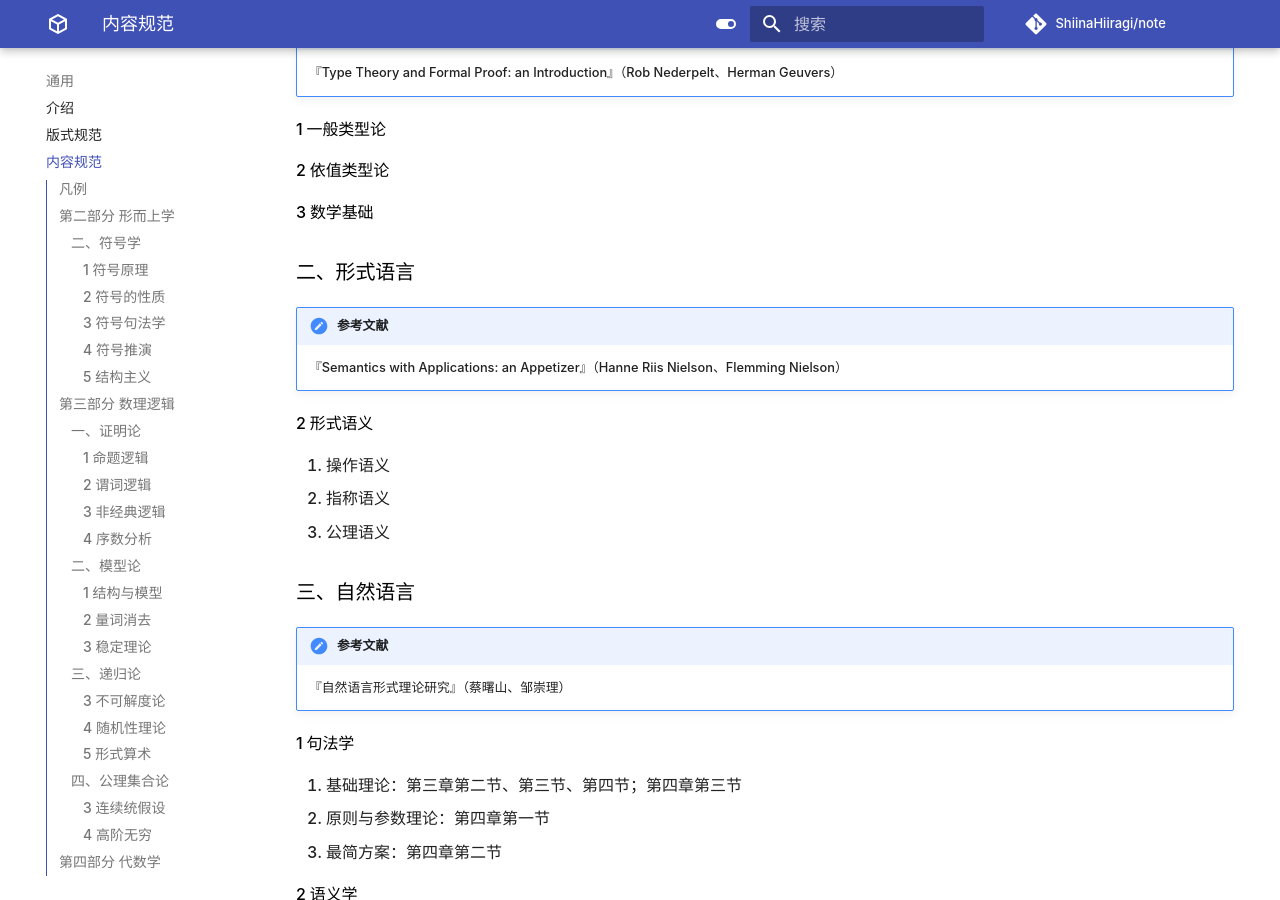
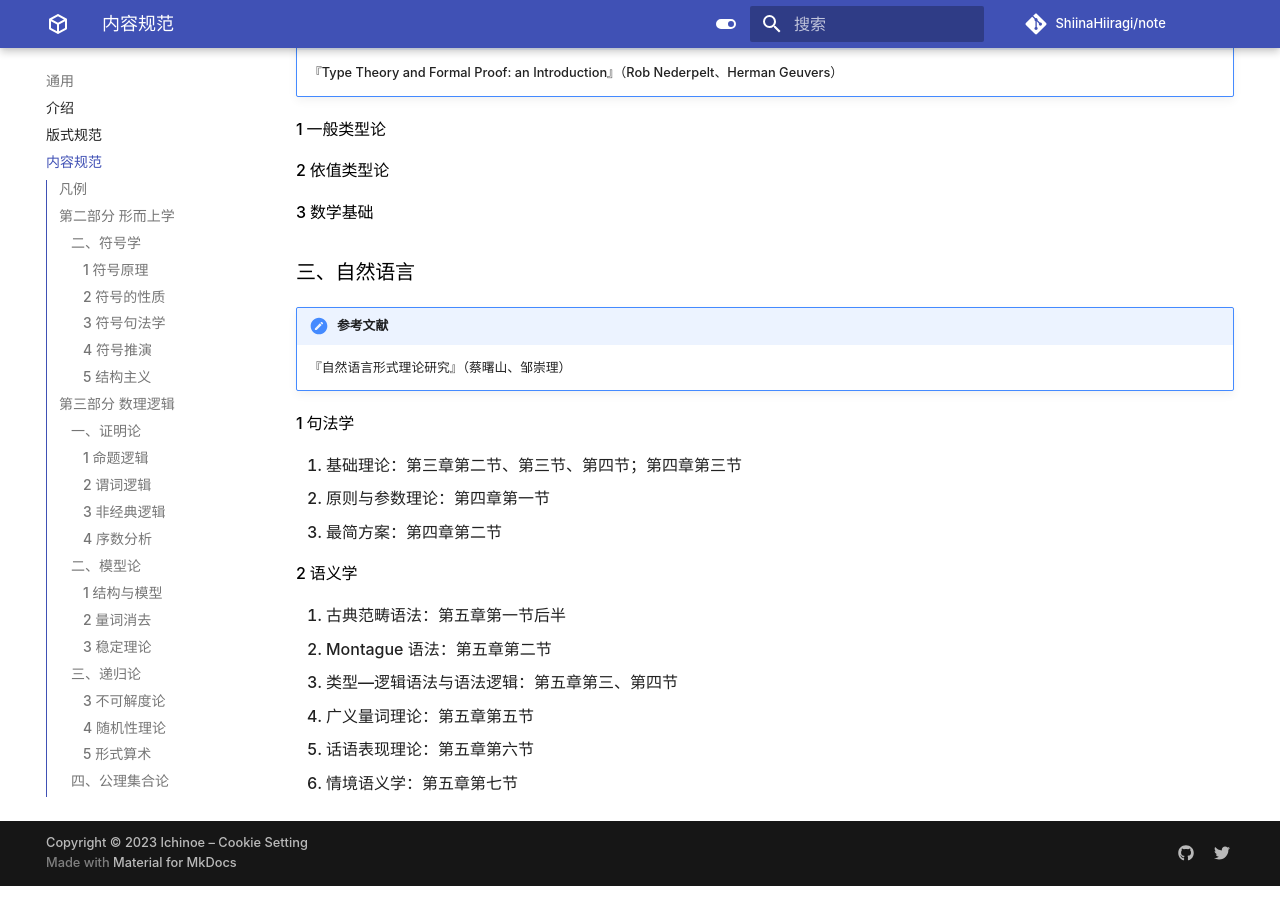
Before and after one commit to ShiinaHiiragi/note, an MkDocs documentation site: the page built from docs/intro/toc.md, in a window 1280 px wide and 900 px high, scrolled down 6933 px. Built offline with MkDocs 1.6.1 and Material for MkDocs 9.7.7, drawn with Linux system fonts in a browser that asks for light colours; comment, search, counter and statistics services are not loaded.

Commit message:
finish sem

```diff
--- a/docs/intro/toc.md
+++ b/docs/intro/toc.md
@@ -230,16 +230,6 @@
 
 #### 3 数学基础
 
-### 二、形式语言
-
-!!! note "参考文献"
-    『Semantics with Applications: an Appetizer』（Hanne Riis Nielson、Flemming Nielson）
-
-#### 2 形式语义
-1. 操作语义
-2. 指称语义
-3. 公理语义
-
 ### 三、自然语言
 
 !!! note "参考文献"
```
Also changed, not shown: docs/index.md (+1 -2 lines), docs/lang/formal/sem.md (+26 -0 lines).
